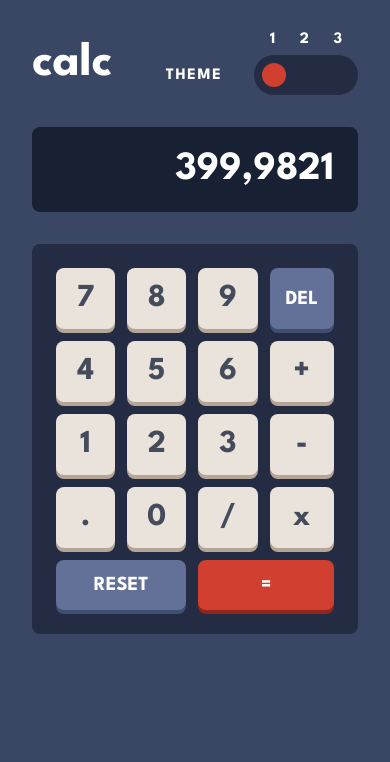
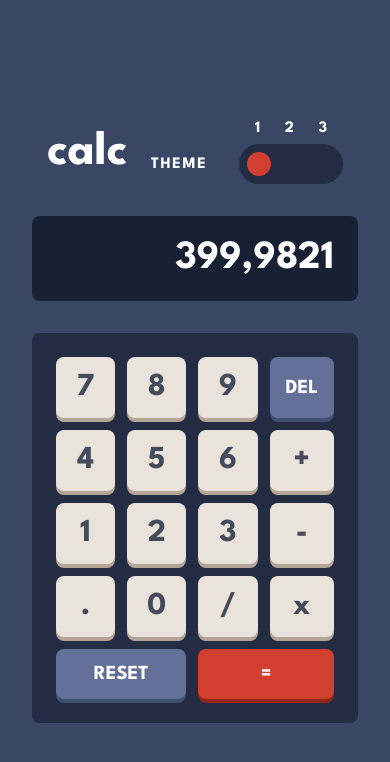
Before and after one commit to VicSchbt/PERSO-calculator-app, a website built with Vite: page index.html in a window 390 px wide. Built offline with nearby package versions, Linux system fonts and the light colour scheme.

Commit message:
📱 style: responsiveness

```diff
--- a/scss/main.scss
+++ b/scss/main.scss
@@ -6,9 +6,15 @@
 	font-weight: 700;
 }
 
+$min-width: 60%;
+
 body {
 	height: 100dvh;
 	background-color: var(--body-bg-color);
+	display: flex;
+	flex-direction: column;
+	align-items: center;
+	justify-content: center;
 }
 
 * {
@@ -30,6 +36,7 @@ body {
 		justify-content: space-between;
 		align-items: center;
 		padding: 2rem;
+		min-width: $min-width;
 		&__title {
 			color: var(--h1-text-color);
 			font-size: 3rem;
@@ -94,6 +101,7 @@ body {
 		display: flex;
 		flex-direction: column;
 		gap: 2rem;
+		min-width: $min-width;
 		&__result {
 			background-color: var(--result-bg-color);
 			padding: 1.5rem;
```
